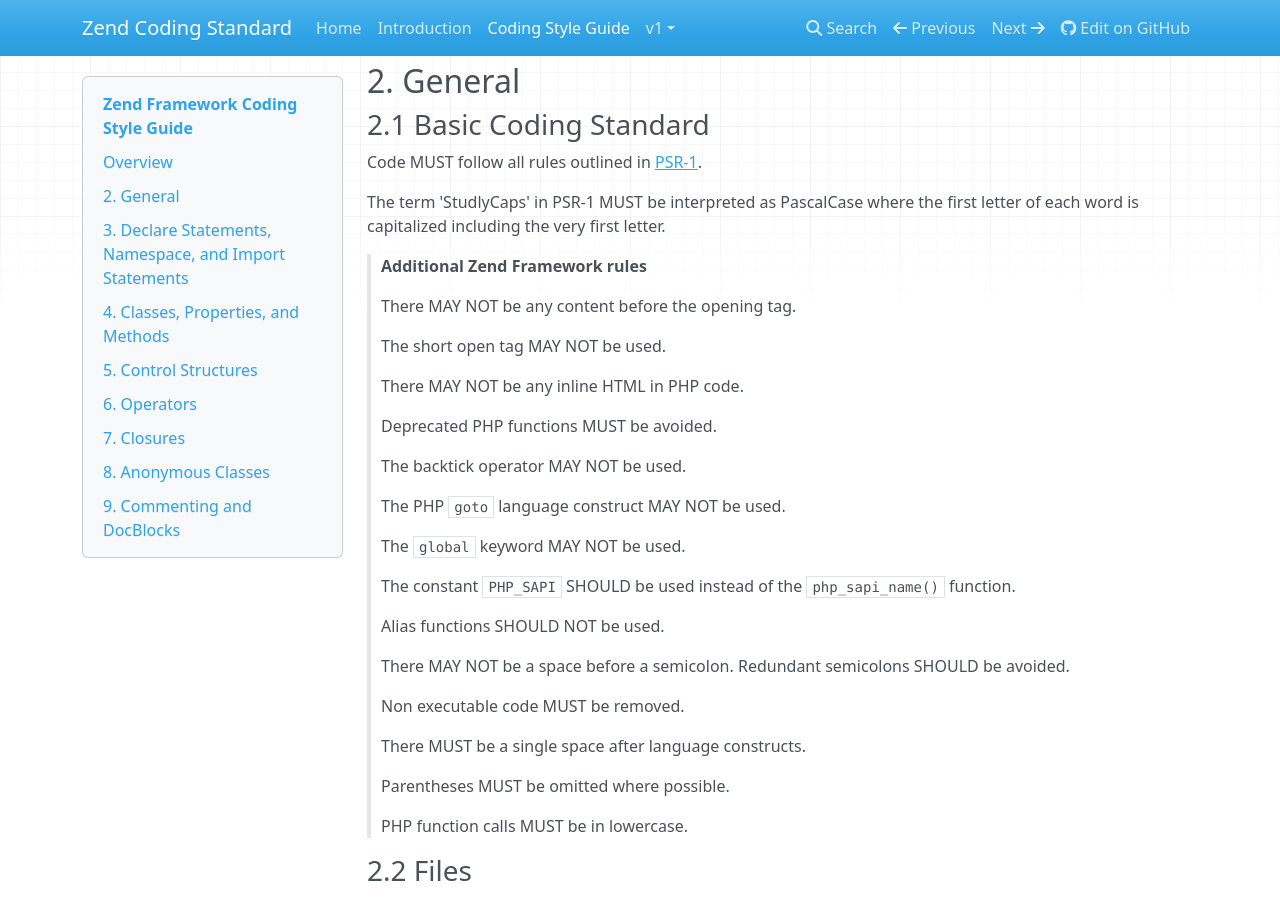
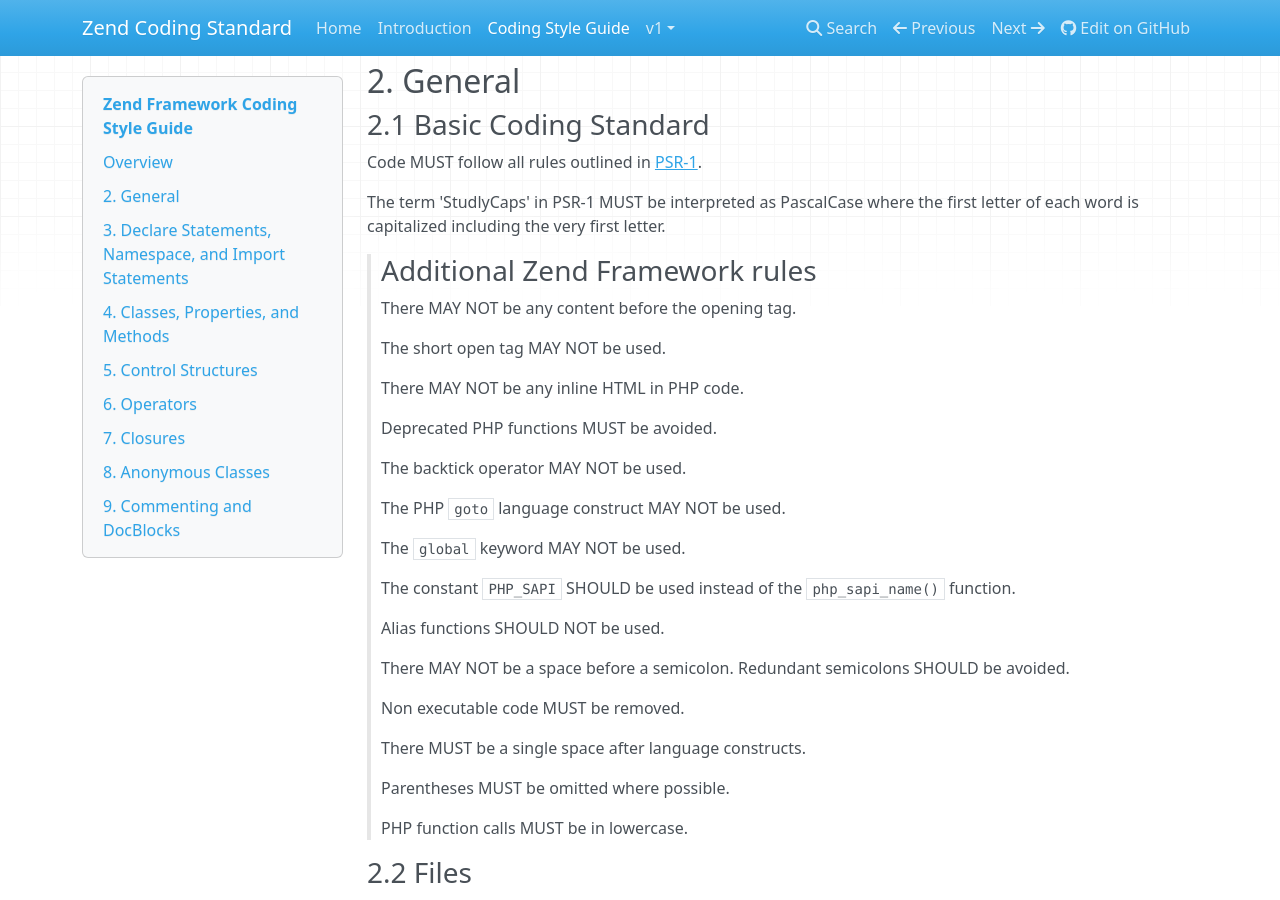
Before and after one commit to zendframework/zend-coding-standard, an MkDocs documentation site: the page built from docs/book/v2/coding-style-guide.md, in a window 1280 px wide and 900 px high, scrolled down 1122 px. Built offline with MkDocs 1.6.1, drawn with Linux system fonts in a browser that asks for light colours; nearby versions of some CDN libraries; old or Windows-style settings are respelled for this version of MkDocs.

Commit message:
Use headline for hints in blockquotes

````diff
--- a/docs/book/v2/coding-style-guide.md
+++ b/docs/book/v2/coding-style-guide.md
@@ -67,7 +67,7 @@ Code MUST follow all rules outlined in [PSR-1].
 The term 'StudlyCaps' in PSR-1 MUST be interpreted as PascalCase where the first letter of
 each word is capitalized including the very first letter.
 
-> **Additional Zend Framework rules**
+> ### Additional Zend Framework rules
 >
 > There MAY NOT be any content before the opening tag.
 >
@@ -105,7 +105,7 @@ All PHP files MUST end with a non-blank line, terminated with a single LF.
 
 The closing `?>` tag MUST be omitted from files containing only PHP.
 
-> **Additional Zend Framework rules**
+> ### Additional Zend Framework rules
 >
 > The `declare(strict_types=1)` directive MUST be declared and be the first
 > statement in a file.
@@ -126,7 +126,7 @@ blocks of code except where explicitly forbidden.
 
 There MUST NOT be more than one statement per line.
 
-> **Additional Zend Framework rules**
+> ### Additional Zend Framework rules
 >
 > There MAY be maximum one blank line to improve readability and to indicate
 > related blocks of code except where explicitly forbidden.
@@ -138,7 +138,7 @@ There MUST NOT be more than one statement per line.
 Code MUST use an indent of 4 spaces for each indent level, and MUST NOT use
 tabs for indenting.
 
-> **Additional Zend Framework rules**
+> ### Additional Zend Framework rules
 >
 > Encapsed strings MAY be used instead of concatenating strings. When
 > concatenating strings, there MUST be a single whitespace before and after the
@@ -156,13 +156,13 @@ Short form of type keywords MUST be used i.e. `bool` instead of `boolean`,
 
 ### 2.6 Variables
 
-> **Additional Zend Framework rules**
+> ### Additional Zend Framework rules
 >
 > Variable names MUST be declared in camelCase.
 
 ### 2.7 Arrays
 
-> **Additional Zend Framework rules**
+> ### Additional Zend Framework rules
 >
 > The short array syntax MUST be used to define arrays.
 >
@@ -291,7 +291,7 @@ declare(ticks=1) {
 }
 ```
 
-> **Additional Zend Framework rules**
+> ### Additional Zend Framework rules
 >
 > There MUST be a single space after the namespace keyword.
 >
@@ -331,7 +331,7 @@ there are no arguments passed to the constructor.
 new Foo();
 ```
 
-> **Additional Zend Framework rules**
+> ### Additional Zend Framework rules
 >
 > There MAY NOT be duplicate class names.
 >
@@ -433,7 +433,7 @@ class ClassName
 Each individual trait that is imported into a class MUST be included
 one-per-line and each inclusion MUST have its own `use` import statement.
 
-> **Additional Zend Framework rules**
+> ### Additional Zend Framework rules
 >
 > Traits MUST be sorted alphabetically.
 
@@ -520,7 +520,7 @@ no meaning.
 
 There MUST be a space between type declaration and property name.
 
-> **Additional Zend Framework rules**
+> ### Additional Zend Framework rules
 >
 > Default null values MUST be omitted for class properties.
 
@@ -580,7 +580,7 @@ function fooBarBaz($arg1, &$arg2, $arg3 = [])
 }
 ```
 
-> **Additional Zend Framework rules**
+> ### Additional Zend Framework rules
 >
 > There MUST be a single empty line between methods in a class.
 >
@@ -669,7 +669,7 @@ class ReturnTypeVariations
 In nullable type declarations, there MUST NOT be a space between the question mark
 and the type.
 
-> **Additional Zend Framework rules**
+> ### Additional Zend Framework rules
 >
 > The question mark MUST be used when the default argument value is null.
 
@@ -738,7 +738,7 @@ abstract class ClassName
 }
 ```
 
-> **Additional Zend Framework rules**
+> ### Additional Zend Framework rules
 >
 > The final keyword on methods MUST be omitted in final classes.
 
@@ -803,7 +803,7 @@ The body of each structure MUST be enclosed by braces. This standardizes how
 the structures look and reduces the likelihood of introducing errors as new
 lines get added to the body.
 
-> **Additional Zend Framework rules**
+> ### Additional Zend Framework rules
 >
 > There MUST be one single space after `break` and `continue` structures with
 > a numeric argument argument.
@@ -862,7 +862,7 @@ from `switch`, and the `break` keyword (or other terminating keywords) MUST be
 indented at the same level as the `case` body. There MUST be a comment such as
 `// no break` when fall-through is intentional in a non-empty `case` body.
 
-> **Additional Zend Framework rules**
+> ### Additional Zend Framework rules
 >
 > The `continue` control structure MAY NOT be used in switch statements,
 > `break` SHOULD be used instead.
@@ -1026,7 +1026,7 @@ try {
 }
 ```
 
-> **Additional Zend Framework rules**
+> ### Additional Zend Framework rules
 >
 > All catch blocks MUST be reachable.
 >
@@ -1051,7 +1051,7 @@ Style rules for operators are grouped by arity (the number of operands they take
 When space is permitted around an operator, multiple spaces MAY be
 used for readability purposes.
 
-> **Additional Zend Framework rules**
+> ### Additional Zend Framework rules
 >
 > There MUST be at least one space on either side of an equals sign used
 > to assign a value to a variable. In case of a block of related
@@ -1085,7 +1085,7 @@ $i++;
 
 Type casting operators MUST NOT have any space within the parentheses:
 
-> **Additional Zend Framework rules**
+> ### Additional Zend Framework rules
 >
 > There MUST be one whitespace after a type casting operator.
 
@@ -1093,7 +1093,7 @@ Type casting operators MUST NOT have any space within the parentheses:
 $intValue = (int) $input;
 ```
 
-> **Additional Zend Framework rules**
+> ### Additional Zend Framework rules
 >
 > There MUST be one whitespace after unary not.
 
@@ -1147,7 +1147,7 @@ If a return type is present, it MUST follow the same rules as with normal
 functions and methods; if the `use` keyword is present, the colon MUST follow
 the `use` list closing parentheses with no spaces between the two characters.
 
-> **Additional Zend Framework rules**
+> ### Additional Zend Framework rules
 >
 > Inherited variables passed via `use` MUST be used in closures.
 
@@ -1281,7 +1281,7 @@ $instance = new class extends \Foo implements
 
 ## 9. Commenting and DocBlocks
 
-> **Additional Zend Framework rules**
+> ### Additional Zend Framework rules
 >
 > DocBlocks and comments SHOULD only be used if necessary. Code SHOULD
 > be written so it explains itself. They MAY NOT start with `#` and MAY
````
